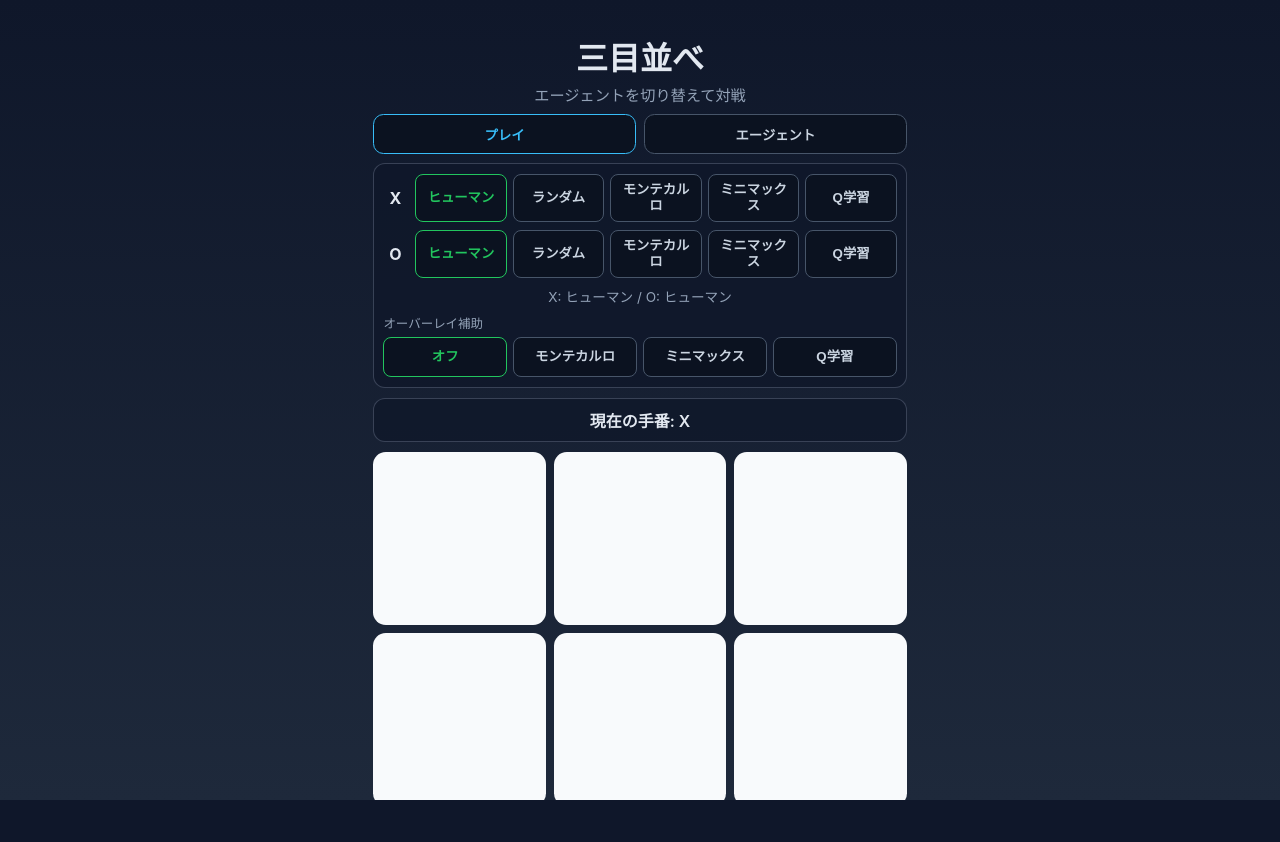
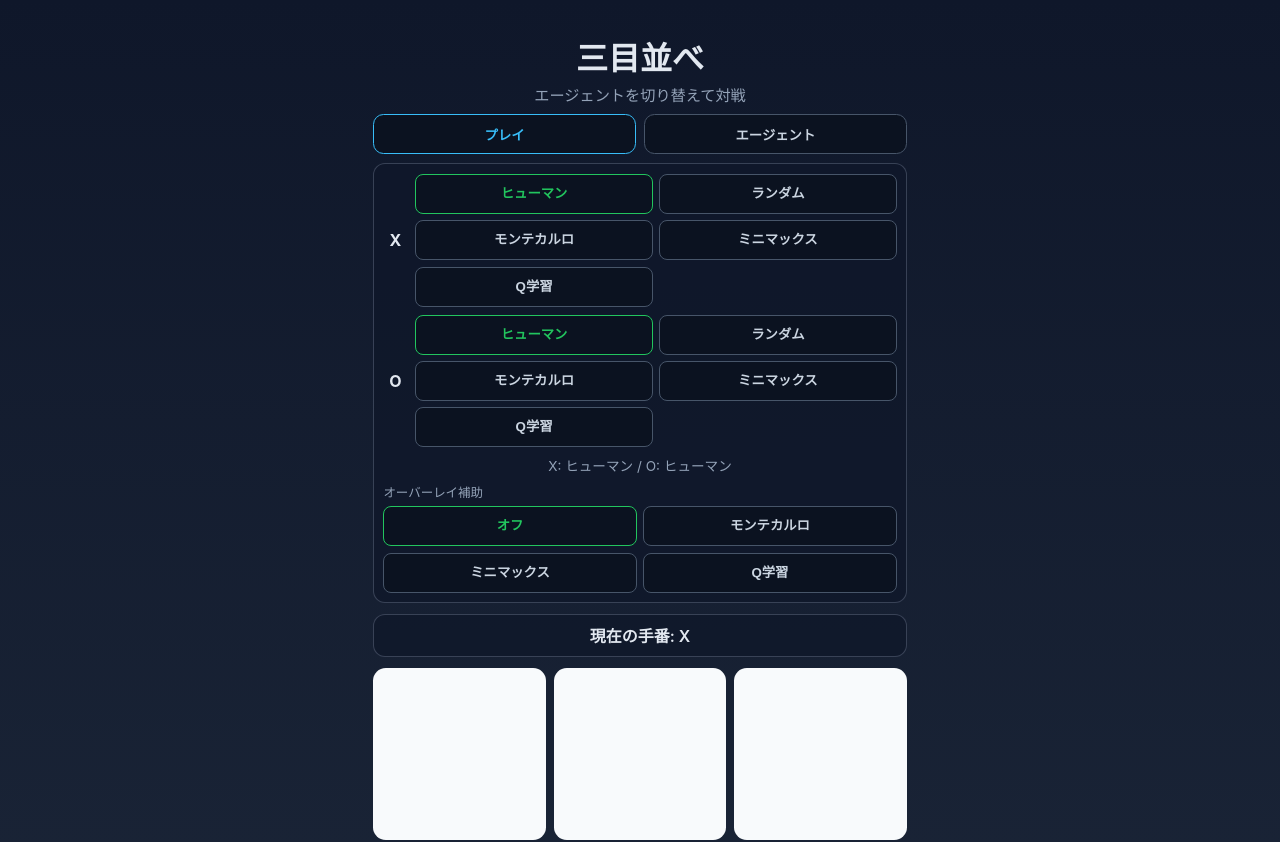
Before and after one commit to hariboten/tic-tac-toe, an Angular app: page / in a window 1280 px wide. Shown: the top 842 px of the page. Before the commit the page ends 800 px from the top, so only its background shows below. Built offline with nearby package versions, Linux system fonts and the light colour scheme.

Commit message:
WebKit見切れ対策とエージェントボタンの横スクロール解消

```diff
--- a/src/app/app.component.scss
+++ b/src/app/app.component.scss
@@ -1,18 +1,18 @@
 :host {
   display: block;
-  height: 100dvh;
+  min-height: 100svh;
+  min-height: 100dvh;
   background: linear-gradient(180deg, #0f172a 0%, #1e293b 100%);
   color: #e2e8f0;
 }
 
 .container {
   max-width: 560px;
-  height: 100%;
+  min-height: 100%;
   margin: 0 auto;
   padding: calc(0.7rem + env(safe-area-inset-top)) calc(0.8rem + env(safe-area-inset-right))
     calc(0.9rem + env(safe-area-inset-bottom)) calc(0.8rem + env(safe-area-inset-left));
   text-align: center;
-  overflow: hidden;
 }
 
 h1 {
@@ -69,16 +69,8 @@ h1 {
 
 .agent-buttons {
   display: grid;
-  grid-auto-flow: column;
-  grid-auto-columns: minmax(88px, 1fr);
+  grid-template-columns: repeat(2, minmax(0, 1fr));
   gap: 0.4rem;
-  overflow-x: auto;
-  overscroll-behavior-x: contain;
-  scrollbar-width: none;
-}
-
-.agent-buttons::-webkit-scrollbar {
-  display: none;
 }
 
 .agent-row:last-of-type {
@@ -125,16 +117,8 @@ h1 {
 
 .overlay-assistant-buttons {
   display: grid;
-  grid-auto-flow: column;
-  grid-auto-columns: minmax(90px, 1fr);
+  grid-template-columns: repeat(2, minmax(0, 1fr));
   gap: 0.4rem;
-  overflow-x: auto;
-  overscroll-behavior-x: contain;
-  scrollbar-width: none;
-}
-
-.overlay-assistant-buttons::-webkit-scrollbar {
-  display: none;
 }
 
 .status {
@@ -347,9 +331,9 @@ input {
   }
 
   .agent-toggle {
-    font-size: 0.76rem;
-    padding-inline: 0.3rem;
-    min-height: 2.25rem;
+    font-size: 0.72rem;
+    padding-inline: 0.25rem;
+    min-height: 2.2rem;
   }
 
   .board {
--- a/src/styles.scss
+++ b/src/styles.scss
@@ -4,10 +4,10 @@
 
 html,
 body {
-  height: 100%;
+  min-height: 100%;
   margin: 0;
   padding: 0;
-  overflow: hidden;
+  overflow-x: hidden;
   font-family: 'Inter', 'Noto Sans JP', system-ui, -apple-system, sans-serif;
   background: #0f172a;
 }
```
